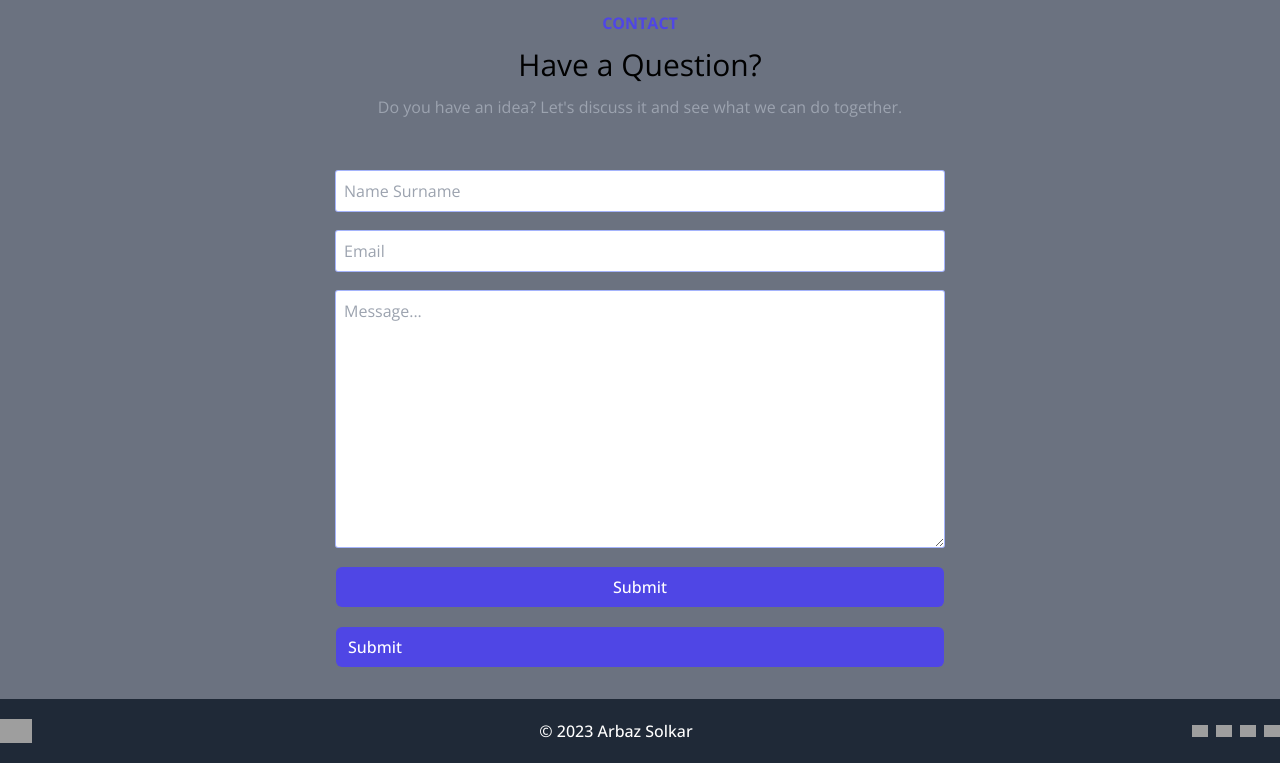
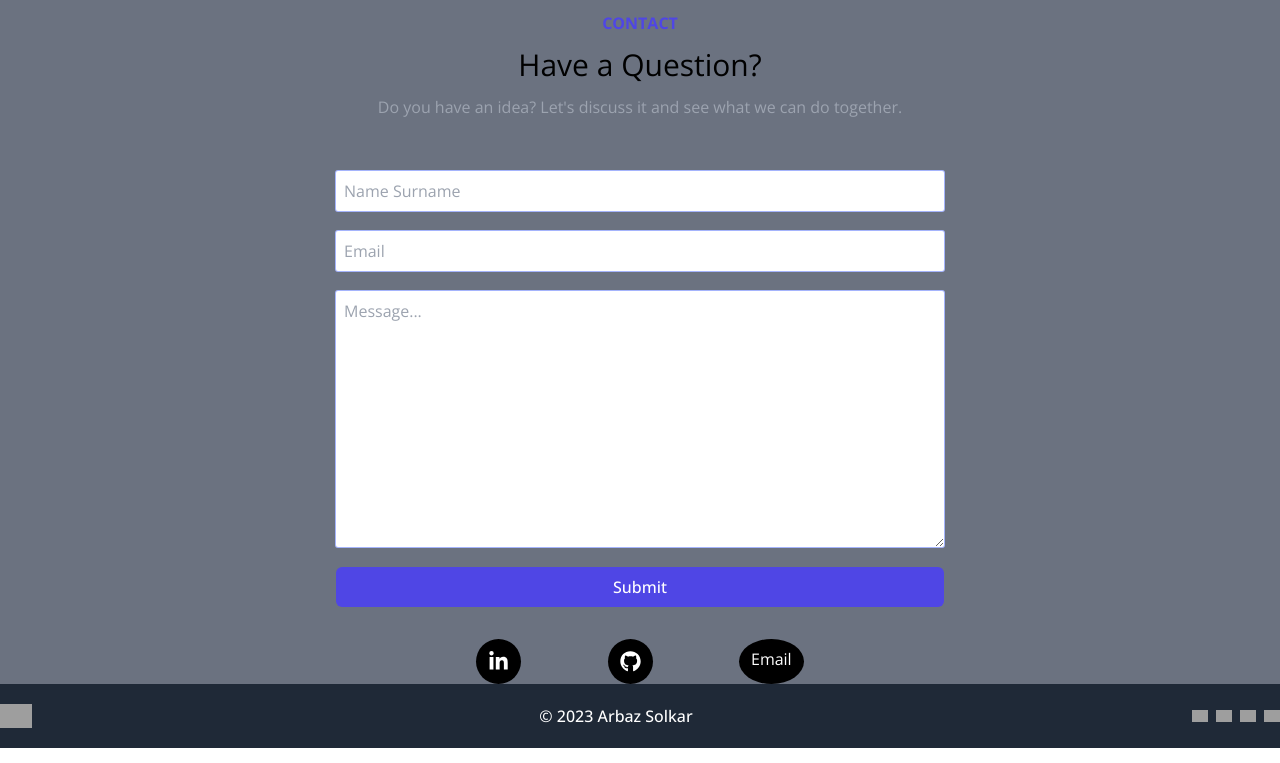
Before and after one commit to Arbaz49/portfolio, a React (Create React App) app: page / in a window 1280 px wide. Shown: the part 2454-3217 px from the top of the page. Built offline with nearby package versions, Linux system fonts and the light colour scheme; grey boxes are pictures that could not be loaded.

Commit message:
modification1

```diff
--- a/package.json
+++ b/package.json
@@ -9,6 +9,7 @@
     "react": "^18.2.0",
     "react-dom": "^18.2.0",
     "react-fast-marquee": "^1.3.5",
+    "react-icons": "^4.7.1",
     "react-loader-spinner": "^5.3.4",
     "react-player": "^2.11.0",
     "react-scripts": "5.0.1",
--- a/src/Components/Contact.js
+++ b/src/Components/Contact.js
@@ -1,4 +1,39 @@
-import React from 'react'
+import React from "react";
+import { AiFillLinkedin } from "react-icons/ai";
+import {
+  FaTwitter,
+  FaLinkedinIn,
+  FaGithub,
+  FaYoutube,
+  FaBloggerB,
+  FaRedditAlien,
+  FaStackOverflow,
+  FaCodepen,
+  FaInstagram,
+  FaGitlab,
+  FaMediumM,
+} from "react-icons/fa";
+const styles = {
+  width: "45px",
+  height: "45px",
+  borderRadius: "50%",
+  display: "flex",
+  alignItems: "center",
+  justifyContent: "center",
+  fontSize: "21px",
+  // backgroundColor: "#172033",
+  backgroundColor: "black",
+
+  // color: "#172100",
+  color: "white",
+
+  transition: "250ms ease-in-out",
+  "&:hover": {
+    transform: "scale(1.1)",
+    color: "#172100",
+    backgroundColor: "#172033",
+  },
+};
 
 const Contact = () => {
   return (
@@ -31,21 +66,28 @@ const Contact = () => {
             rows="10"
             placeholder="Message..."
           ></textarea>
-         <button
-          class="w-1/2 bg-indigo-600 text-white font-medium px-3 py-2 rounded-md cursor-pointer"
-        >
+          <button class="w-1/2 bg-indigo-600 text-white font-medium px-3 py-2 rounded-md cursor-pointer">
             Submit
           </button>
-        <a href={`mailto:arbaz24.3.20@gmail.comm`}
-          class="w-1/2 bg-indigo-600 text-white font-medium px-3 py-2 rounded-md cursor-pointer"
+
+        </form>
+        <div style={{ display: "flex",width:"500px",justifyContent:"space-evenly",margin:"auto" }}>
+          <a href="https://www.linkedin.com/in/arbaz-solkar-819b961b5/" style={styles}>
+            <FaLinkedinIn />
+          </a>
+          <a href="https://github.com/Arbaz49"  style={styles}>
+            <FaGithub />
+          </a>
+          <a style={{ background:"black",borderRadius:"50%" }}
+            href={`mailto:arbaz24.3.20@gmail.comm`}
+            class=" text-white font-small px-3 py-2 rounded-md cursor-pointer"
           >
-          Submit
+            Email
           </a>
-      </form>
-
         </div>
       </div>
-  )
-}
+    </div>
+  );
+};
 
-export default Contact
+export default Contact;
```
Also changed, not shown: src/Components/About.js (line endings or trailing spaces), 1 other file (tests, documents, lock files or other folders). Lines whose indentation alone changed are shown as unchanged.
